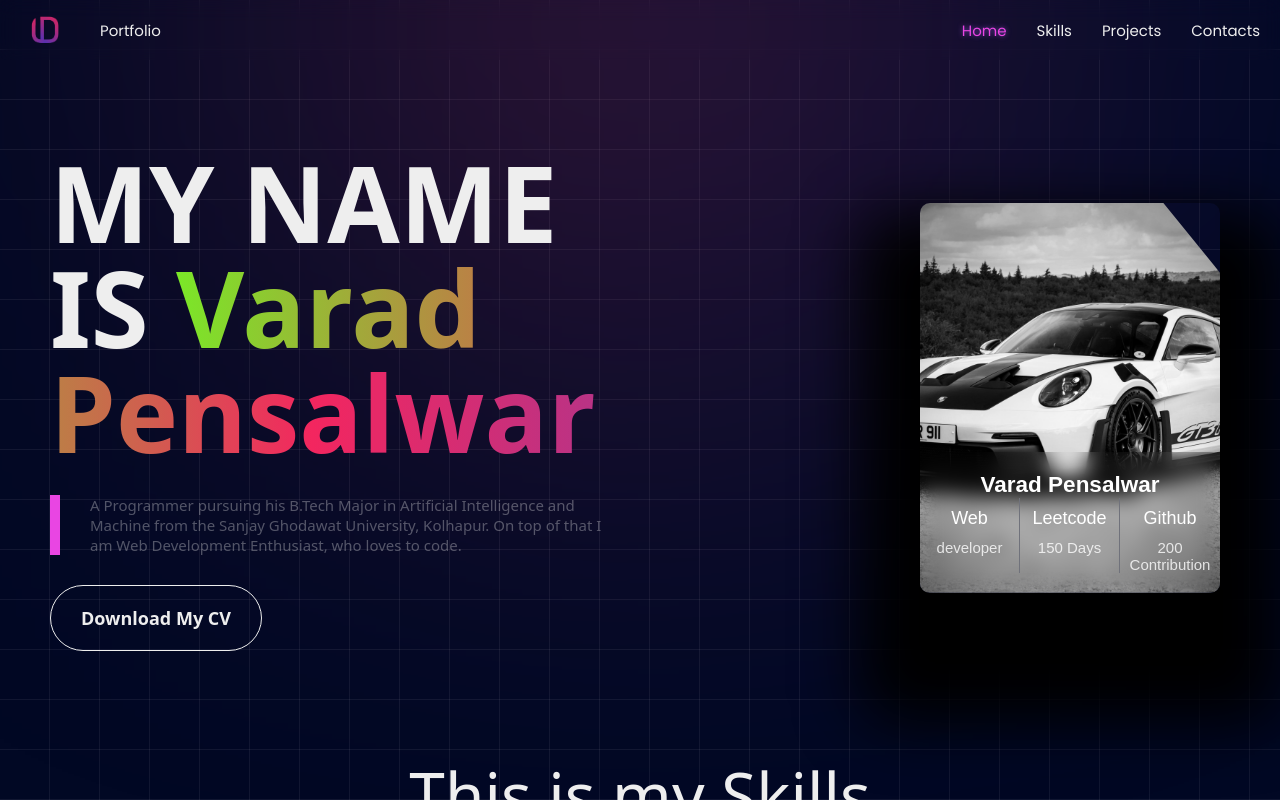
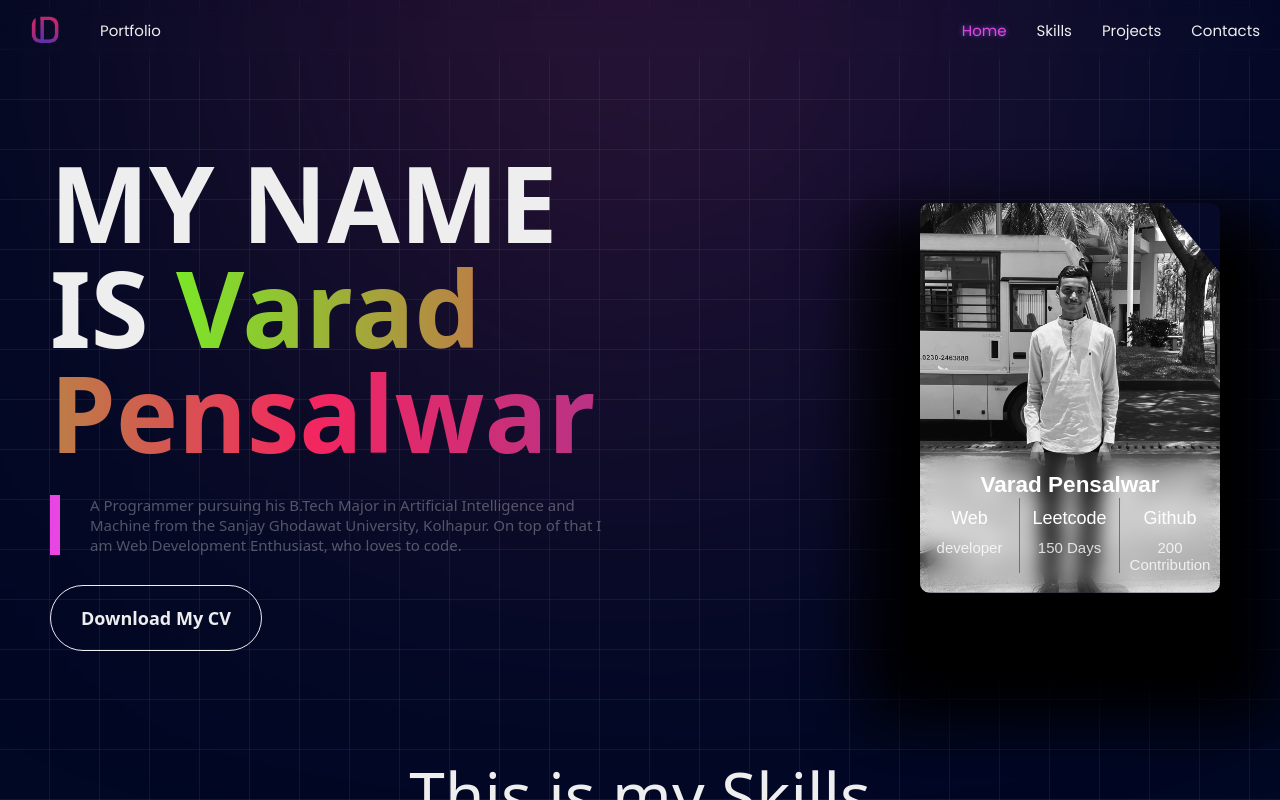
Before and after one commit to Varadpensalwar/varad-portfolio, a React (Create React App) app: page / in a window 1280 px wide. Shown: the top 800 px of the page. Built offline with nearby package versions, Linux system fonts and the light colour scheme; a web font is replaced by a local one.

Commit message:
Image Update

```diff
--- a/src/components/Home.js
+++ b/src/components/Home.js
@@ -21,8 +21,8 @@ return (
         </div>
         <div className="avatar">
     <div className="card">
-        <img src="Porsche 911.jpg" alt="" className="primary-image" />
-        <img src="Porsche.jpg" alt="" className="secondary-image" />
+        <img src="Me2.jpg" alt="" className="primary-image" />
+        <img src="Me.jpg" alt="" className="secondary-image" />
         <div className="content">
             <h2>Varad Pensalwar</h2>
             <div className="social">
```
Also changed, not shown: public/Me.jpg (added), public/Me2.jpg (added).
